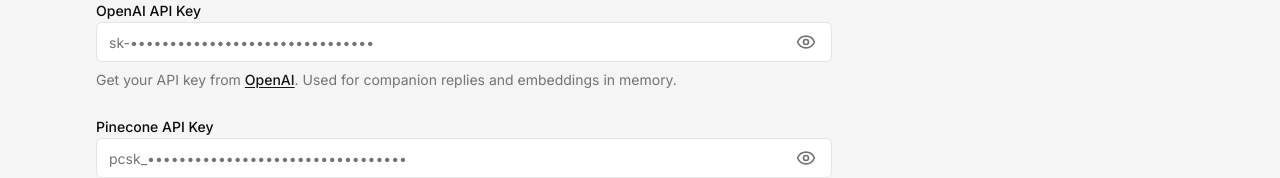
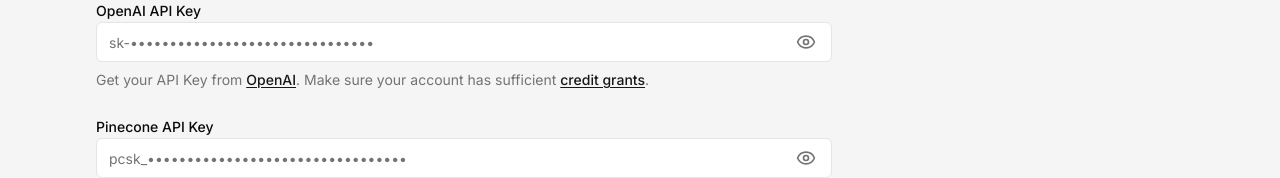
Before and after one commit to sanidhyy/companion-ai, a Next.js app: page /settings in a window 1280 px wide. Shown: the part 315-493 px from the top of the page. Built offline with nearby package versions, Linux system fonts and the light colour scheme; no server answers.

Commit message:
feat: improved openai form input description

```diff
--- a/components/api-keys-form.tsx
+++ b/components/api-keys-form.tsx
@@ -168,7 +168,7 @@
                 </button>
               </div>
               <FormDescription>
-                Get your API key from{" "}
+                Get your API Key from{" "}
                 <Link
                   href="https://platform.openai.com/account/api-keys"
                   target="_blank"
@@ -177,7 +177,16 @@
                 >
                   OpenAI
                 </Link>
-                . Used for companion replies and embeddings in memory.
+                . Make sure your account has sufficient{" "}
+                <Link
+                  href="https://platform.openai.com/settings/organization/billing/credit-grants"
+                  target="_blank"
+                  rel="noopener noreferrer"
+                  className="font-medium text-primary underline underline-offset-2 opacity-100 hover:opacity-75"
+                >
+                  credit grants
+                </Link>
+                .
               </FormDescription>
               <FormMessage />
             </FormItem>
```
